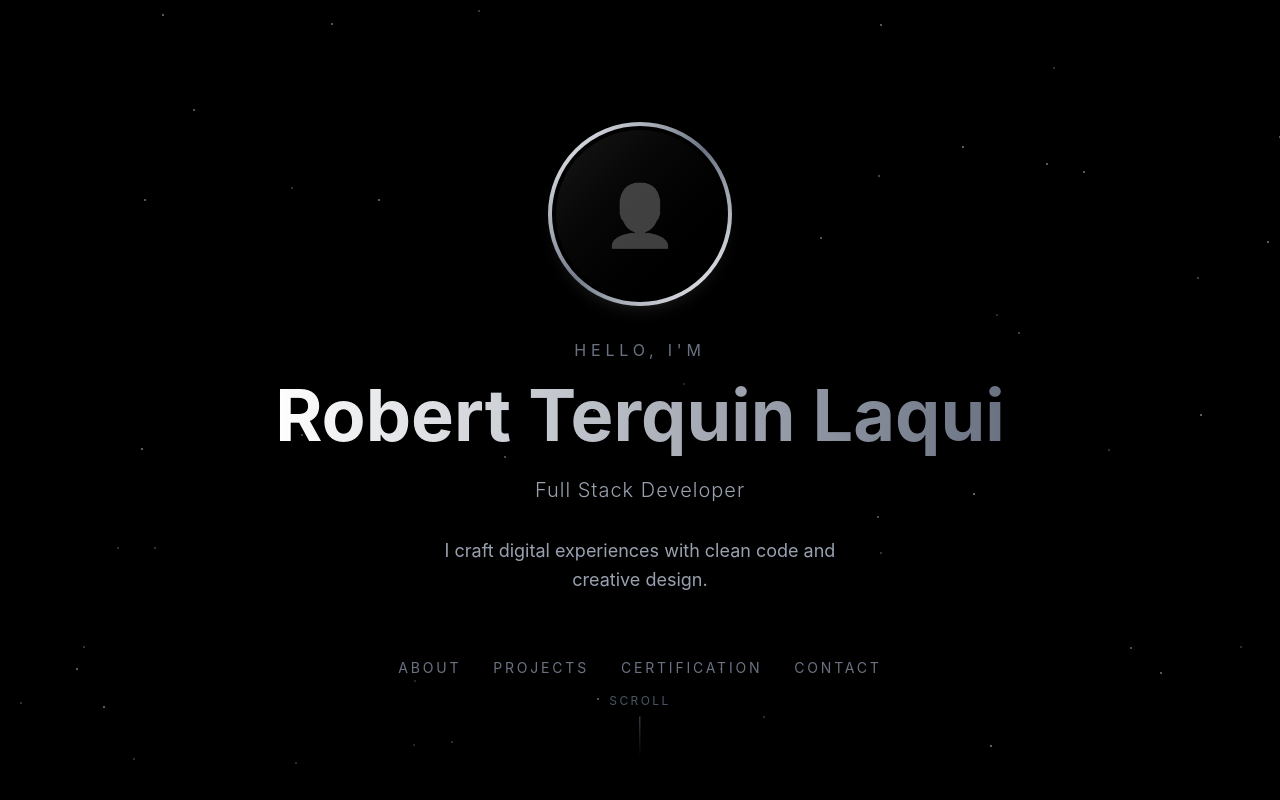
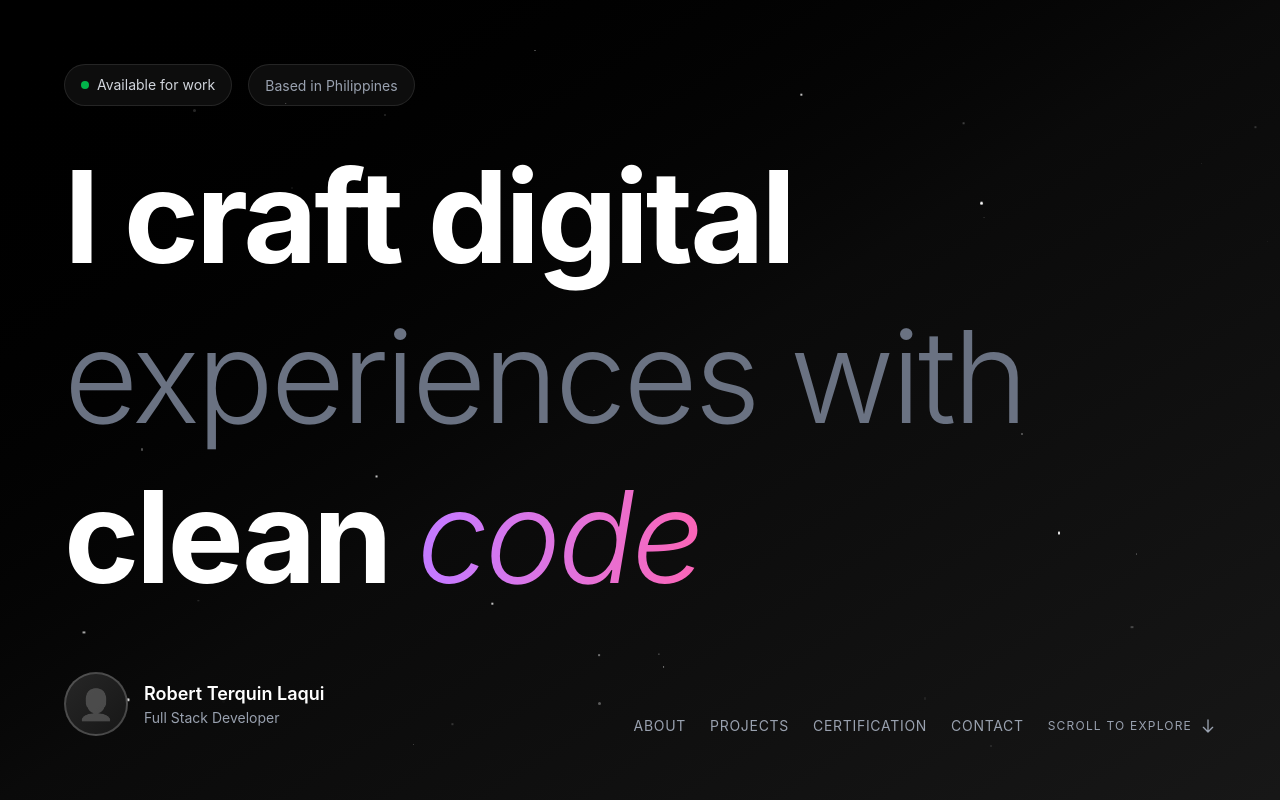
Before and after one commit to robertterquin/personal-portfolio, a React (Vite) app in the folder portfolio_v2/: page / in a window 1280 px wide. Shown: the top 800 px of the page. Built offline with nearby package versions, Linux system fonts and the light colour scheme.

Commit message:
feat: enhance landing page with particle animations and improved layout

```diff
--- a/portfolio_v2/src/index.css
+++ b/portfolio_v2/src/index.css
@@ -14,6 +14,71 @@ body {
 
 #root {
   @apply w-full;
+}
+
+/* Custom Animations */
+@keyframes float {
+  0%, 100% {
+    transform: translateY(0) translateX(0);
+    opacity: 0;
+  }
+  10% {
+    opacity: 1;
+  }
+  90% {
+    opacity: 1;
+  }
+  100% {
+    transform: translateY(-100vh) translateX(20px);
+    opacity: 0;
+  }
+}
+
+@keyframes spin-slow {
+  from {
+    transform: rotate(0deg);
+  }
+  to {
+    transform: rotate(360deg);
+  }
+}
+
+@keyframes scroll-down {
+  0% {
+    transform: translateX(-50%) translateY(0);
+    opacity: 1;
+  }
+  100% {
+    transform: translateX(-50%) translateY(16px);
+    opacity: 0;
+  }
+}
+
+@keyframes fade-in {
+  from {
+    opacity: 0;
+    transform: translateY(10px);
+  }
+  to {
+    opacity: 1;
+    transform: translateY(0);
+  }
+}
+
+.animate-float {
+  animation: float linear infinite;
+}
+
+.animate-spin-slow {
+  animation: spin-slow 8s linear infinite;
+}
+
+.animate-scroll-down {
+  animation: scroll-down 1.5s ease-in-out infinite;
+}
+
+.animate-fade-in {
+  animation: fade-in 0.8s ease-out forwards;
 }
 
 /* Scrollbar Styling */
--- a/portfolio_v2/src/pages/Landing/Landing.jsx
+++ b/portfolio_v2/src/pages/Landing/Landing.jsx
@@ -1,72 +1,108 @@
+import { useEffect, useState } from 'react';
+
 const Landing = () => {
+  const [particles, setParticles] = useState([]);
+
+  useEffect(() => {
+    // Generate particles only once on mount
+    const generatedParticles = [...Array(40)].map((_, i) => ({
+      id: i,
+      left: Math.random() * 100,
+      top: Math.random() * 100,
+      size: Math.random() * 2 + 1,
+      duration: Math.random() * 25 + 20,
+      delay: Math.random() * 10,
+      opacity: Math.random() * 0.3 + 0.05,
+    }));
+    setParticles(generatedParticles);
+  }, []);
+
   return (
-    <section id="home" className="min-h-screen flex flex-col justify-center items-center bg-black text-white p-8 relative overflow-hidden">
-      {/* Background Particles */}
+    <section id="home" className="min-h-screen flex flex-col justify-between bg-gradient-to-br from-black via-neutral-950 to-neutral-900 text-white p-8 md:p-12 lg:p-16 relative overflow-hidden">
+      {/* Moving Particles */}
       <div className="absolute inset-0 pointer-events-none z-0">
-        {[...Array(50)].map((_, i) => (
+        {particles.map((particle) => (
           <div
-            key={i}
-            className="absolute w-0.5 h-0.5 bg-white rounded-full animate-pulse opacity-20"
+            key={particle.id}
+            className="absolute rounded-full bg-white animate-float"
             style={{
-              left: `${Math.random() * 100}%`,
-              top: `${Math.random() * 100}%`,
-              animationDelay: `${Math.random() * 5}s`,
-              animationDuration: `${2 + Math.random() * 3}s`
+              left: `${particle.left}%`,
+              top: `${particle.top}%`,
+              width: `${particle.size}px`,
+              height: `${particle.size}px`,
+              opacity: particle.opacity,
+              animationDuration: `${particle.duration}s`,
+              animationDelay: `${particle.delay}s`,
             }}
           ></div>
         ))}
       </div>
 
-      <div className="max-w-3xl text-center relative z-10">
-        {/* Image Placeholder */}
-        <div className="mb-8 flex justify-center">
-          <div className="p-1 bg-gradient-to-br from-white via-gray-500 to-white rounded-full">
-            <div className="w-44 h-44 bg-gradient-to-br from-neutral-900 to-black rounded-full flex items-center justify-center border-4 border-black shadow-lg shadow-white/10">
-              <span className="text-6xl grayscale opacity-60">👤</span>
+      {/* Status Badges */}
+      <div className="flex flex-wrap gap-4 relative z-10">
+        <div className="flex items-center gap-2 px-4 py-2 bg-white/5 backdrop-blur-sm border border-white/10 rounded-full">
+          <div className="w-2 h-2 bg-green-500 rounded-full animate-pulse"></div>
+          <span className="text-sm text-gray-300">Available for work</span>
         </div>
+        <div className="px-4 py-2 bg-white/5 backdrop-blur-sm border border-white/10 rounded-full">
+          <span className="text-sm text-gray-400">Based in Philippines</span>
         </div>
       </div>
 
-        {/* Header */}
-        <div className="mb-8">
-          <h1 className="text-5xl md:text-7xl font-bold leading-tight">
-            <span className="block text-sm md:text-base font-normal text-gray-500 uppercase tracking-[0.3em] mb-2">
-              Hello, I'm
-            </span>
-            <span className="block bg-gradient-to-r from-white to-gray-500 bg-clip-text text-transparent">
-              Robert Terquin Laqui
+      {/* Main Content */}
+      <div className="flex-1 flex items-center relative z-10">
+        <div className="max-w-5xl">
+          <h1 className="text-5xl sm:text-6xl md:text-7xl lg:text-8xl xl:text-9xl font-bold leading-tight tracking-tight mb-6">
+            <span className="block text-white">I craft digital</span>
+            <span className="block text-gray-500 font-light">experiences with</span>
+            <span className="block">
+              <span className="text-white">clean </span>
+              <span className="text-transparent bg-clip-text bg-gradient-to-r from-purple-400 to-pink-400 italic font-light">code</span>
             </span>
           </h1>
-          <p className="text-lg md:text-xl text-gray-400 mt-4 font-light tracking-wider">
-            Full Stack Developer
-          </p>
+        </div>
       </div>
 
-        {/* Description */}
-        <p className="text-gray-400 text-lg max-w-md mx-auto mb-16 leading-relaxed">
-          I craft digital experiences with clean code and creative design.
-        </p>
+      {/* Bottom Section */}
+      <div className="flex flex-col sm:flex-row justify-between items-start sm:items-end gap-8 relative z-10">
+        {/* Profile Section */}
+        <div className="flex items-center gap-4">
+          <div className="w-16 h-16 rounded-full bg-gradient-to-br from-neutral-800 to-neutral-900 border-2 border-white/20 flex items-center justify-center overflow-hidden">
+            <span className="text-3xl grayscale opacity-60">👤</span>
+          </div>
+          <div>
+            <h2 className="text-lg font-semibold text-white">Robert Terquin Laqui</h2>
+            <p className="text-sm text-gray-400">Full Stack Developer</p>
+          </div>
+        </div>
 
         {/* Navigation Links */}
-        <nav className="flex flex-wrap gap-8 justify-center">
+        <nav className="flex flex-wrap gap-6 items-center">
           {['About', 'Projects', 'Certification', 'Contact'].map((item) => (
             <a
               key={item}
               href={`#${item.toLowerCase()}`}
-              className="text-gray-500 text-sm uppercase tracking-[0.2em] relative hover:text-white transition-colors duration-300 group"
+              className="text-gray-400 text-sm uppercase tracking-wider hover:text-white transition-colors duration-300"
             >
               {item}
-              <span className="absolute bottom-0 left-0 w-0 h-px bg-white group-hover:w-full transition-all duration-300"></span>
             </a>
           ))}
+          <a
+            href="#about"
+            className="flex items-center gap-2 text-gray-400 text-xs uppercase tracking-widest hover:text-white transition-colors duration-300 group"
+          >
+            <span>Scroll to explore</span>
+            <svg
+              className="w-4 h-4 transform group-hover:translate-y-1 transition-transform"
+              fill="none"
+              stroke="currentColor"
+              viewBox="0 0 24 24"
+            >
+              <path strokeLinecap="round" strokeLinejoin="round" strokeWidth={2} d="M19 14l-7 7m0 0l-7-7m7 7V3" />
+            </svg>
+          </a>
         </nav>
       </div>
-
-      {/* Scroll Indicator */}
-      <a href="#about" className="absolute bottom-8 left-1/2 -translate-x-1/2 flex flex-col items-center gap-2 animate-bounce cursor-pointer">
-        <span className="text-xs uppercase tracking-[0.2em] text-gray-600">Scroll</span>
-        <div className="w-px h-10 bg-gradient-to-b from-gray-600 to-transparent"></div>
-      </a>
     </section>
   );
 };
```
Lines whose indentation alone changed are shown as unchanged.
